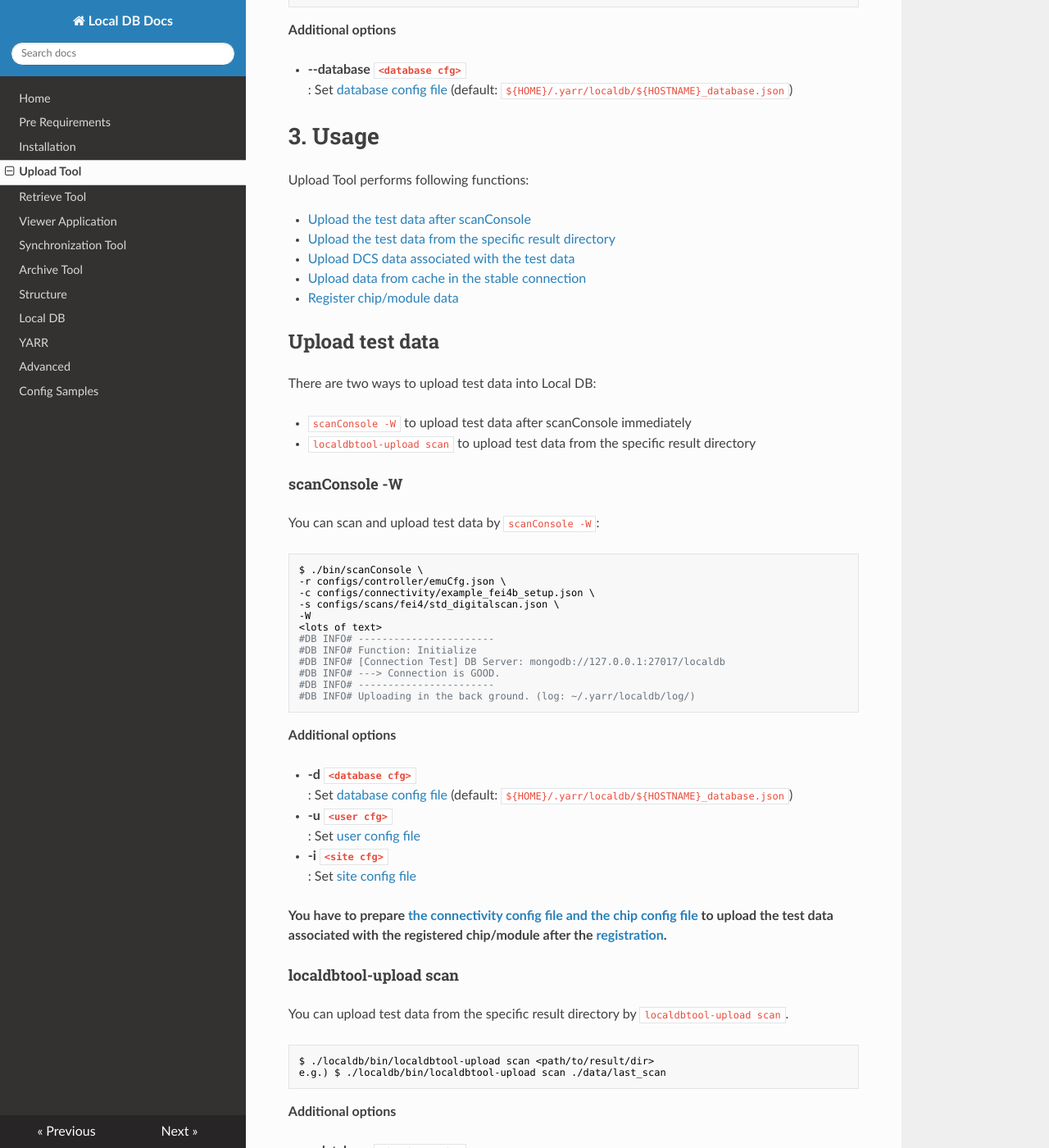
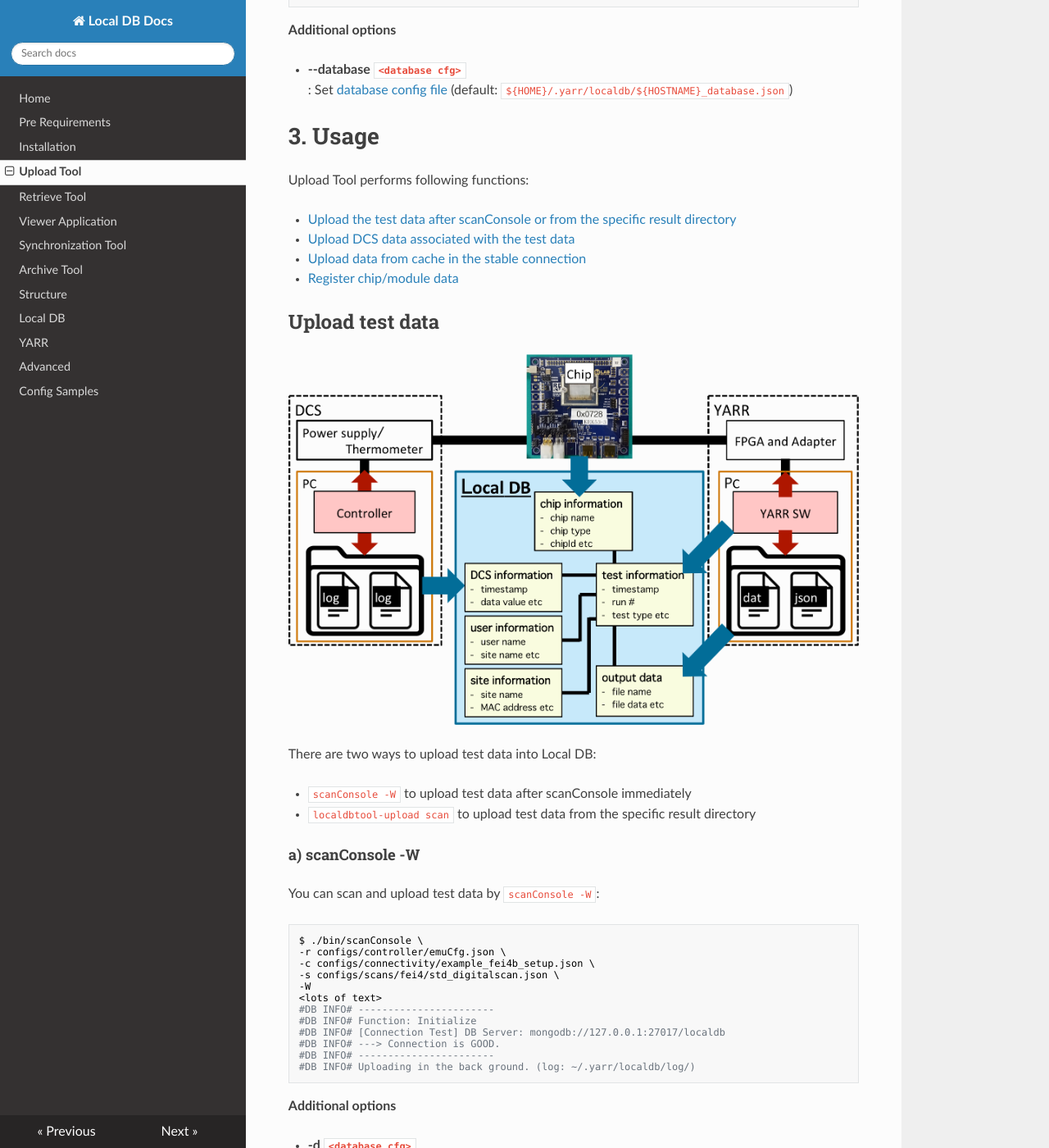
Before and after one commit to jlab-hep/localdb-docs, an MkDocs documentation site: the page built from docs/upload.md, in a window 1280 px wide and 1400 px high, scrolled down 488 px. Shown: the whole window at 82% size. Built offline with MkDocs 1.6.1, drawn with Linux system fonts in a browser that asks for light colours; nearby versions of some CDN libraries; old or Windows-style settings are respelled for this version of MkDocs; some of the changed text lies outside the part shown.

Commit message:
Updated upload.md and Added viewer.md

```diff
--- a/docs/upload.md
+++ b/docs/upload.md
@@ -26,20 +26,21 @@ $ ./localdb/bin/localdbtool-upload init
 
 Upload Tool performs following functions:
 
-* [Upload the test data after scanConsole](#upload-test-data)
-* [Upload the test data from the specific result directory](#upload-test-data)
+* [Upload the test data after scanConsole or from the specific result directory](#upload-test-data)
 * [Upload DCS data associated with the test data](#upload-dcs-data)
 * [Upload data from cache in the stable connection](#upload-cache-data)
 * [Register chip/module data](#register-chipmodule-data)
 
 ## Upload test data
 
+![Upload test](images/upload_test.png)
+
 There are two ways to upload test data into Local DB:
 
 * `scanConsole -W` to upload test data after scanConsole immediately
 * `localdbtool-upload scan` to upload test data from the specific result directory
 
-#### scanConsole -W
+#### a) scanConsole -W
 
 You can scan and upload test data by `scanConsole -W`:
 
@@ -66,7 +67,7 @@ $ ./bin/scanConsole \
 
 **You have to prepare [the connectivity config file and the chip config file](config.md) to upload the test data associated with the registered chip/module after the [registration](#register-chipmodule-data).**
 
-#### localdbtool-upload scan
+#### b) localdbtool-upload scan
 
 You can upload test data from the specific result directory by `localdbtool-upload scan`.
 
```
Also changed, not shown: docs/retrieve.md (+3 -3 lines), docs/viewer.md (added, +32 -0 lines), docs/images/upload_test.png (added).
